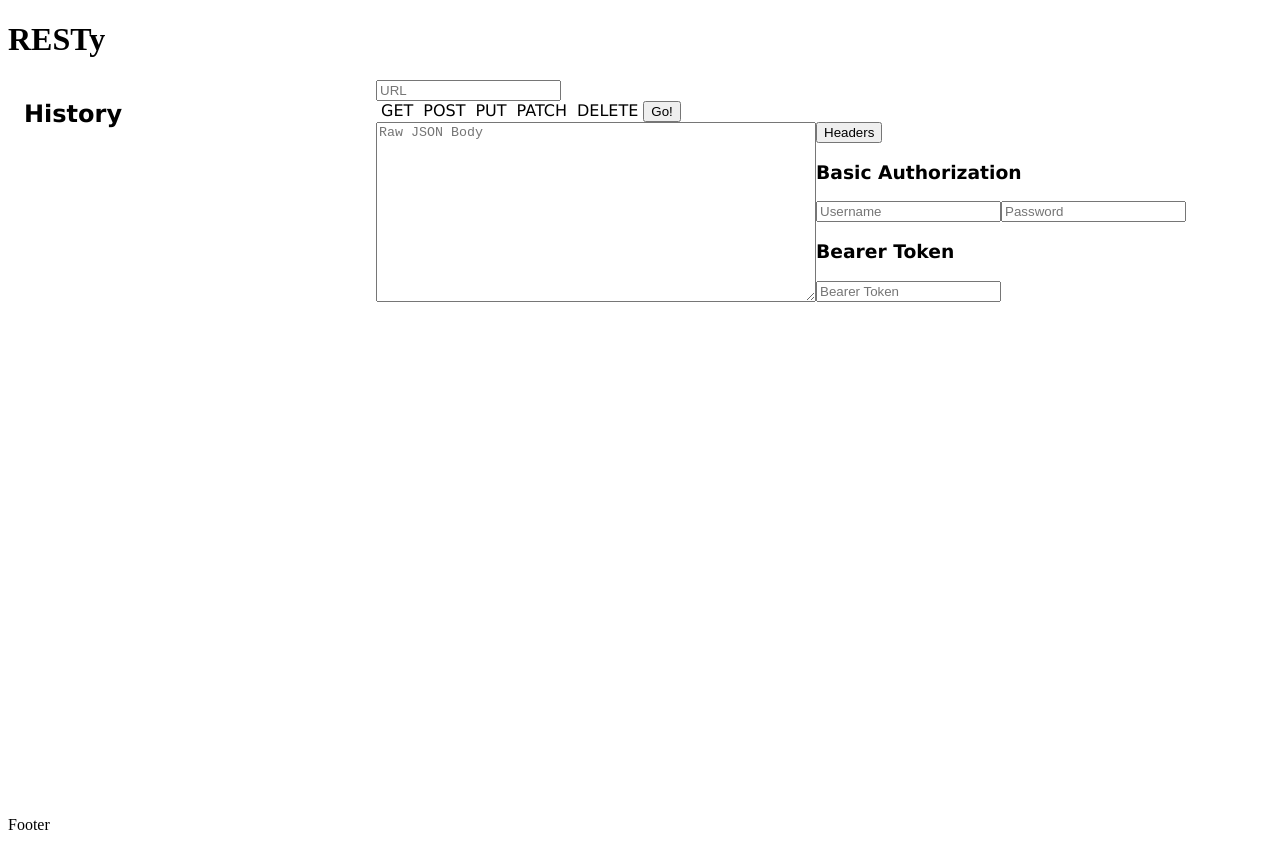
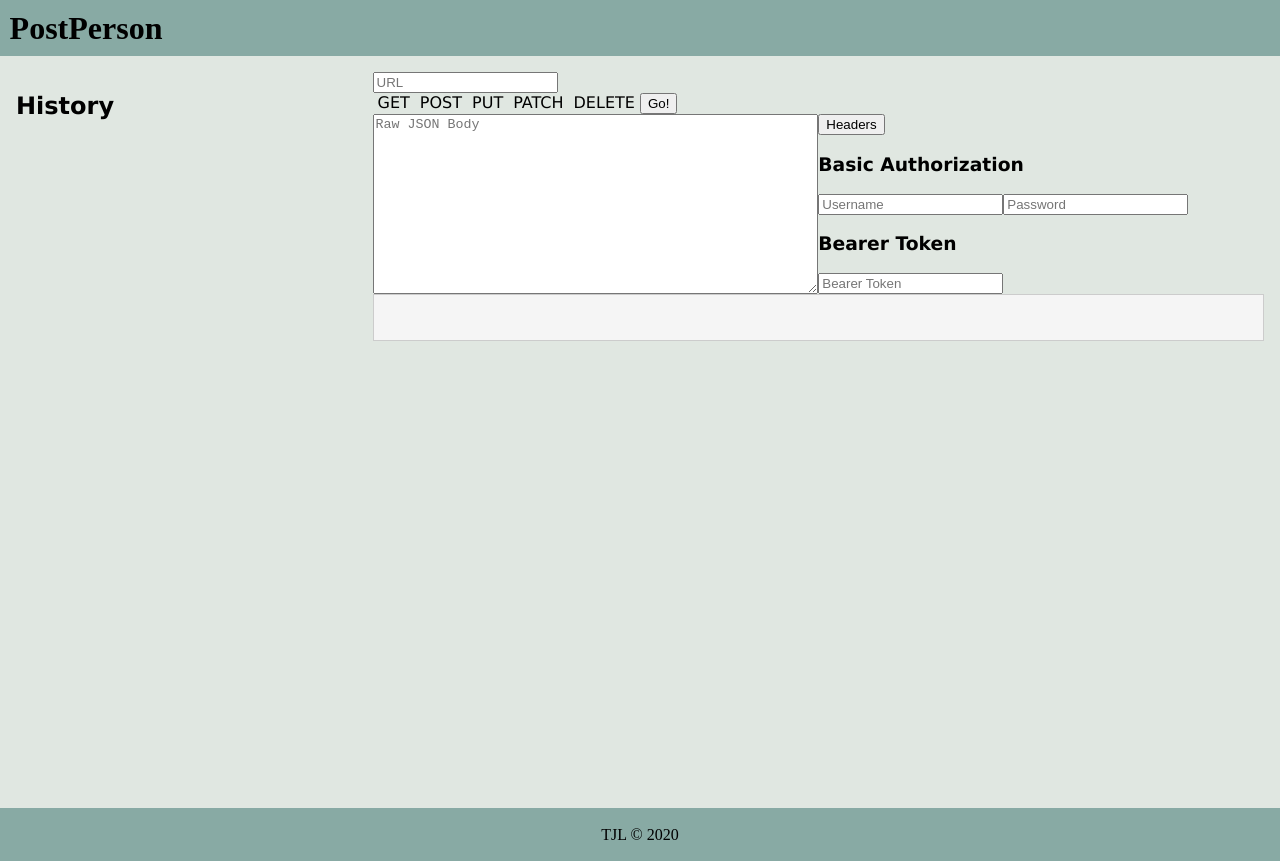
Before and after one commit to tess-jl/RESTy-lab, a React app: page / in a window 1280 px wide. Built offline with nearby package versions, Linux system fonts and the light colour scheme.

Commit message:
done with styling for now

```diff
--- a/src/components/Footer/Footer.css
+++ b/src/components/Footer/Footer.css
@@ -0,0 +1,9 @@
+.Footer {
+  margin: 0;
+  padding: 0.1rem;
+  border-bottom: medium, solid, darkblue;
+  background-color: rgb(136, 170, 164);
+
+  display: flex;
+  justify-content: center;
+}
--- a/src/components/Footer/Footer.js
+++ b/src/components/Footer/Footer.js
@@ -1,7 +1,10 @@
 import React from 'react';
+import styles from './Footer.css';
 
 const Footer = () => (
-  <p>Footer</p>
+  <section className={styles.Footer}>
+    <p>TJL &copy; 2020</p>
+  </section>
 );
 
 export default Footer;
--- a/src/components/Header/Header.css
+++ b/src/components/Header/Header.css
@@ -0,0 +1,9 @@
+.Header {
+  border-bottom: medium, solid, darkblue;
+  background-color: rgb(136, 170, 164);
+
+  h1 {
+    margin: 0;
+    padding: 0.3em;
+  }
+}
--- a/src/components/Header/Header.js
+++ b/src/components/Header/Header.js
@@ -1,7 +1,10 @@
 import React from 'react';
+import styles from './Header.css';
 
 const Header = () => (
-  <h1>RESTy</h1>
+  <div className={styles.Header}>
+    <h1>PostPerson</h1>
+  </div>
 );
 
 export default Header;
--- a/src/components/Result/Result.css
+++ b/src/components/Result/Result.css
@@ -0,0 +1,9 @@
+.Result {
+  background: #f5f5f5;
+  border: 1px solid #ccc;
+  flex: 1 1;
+  flex-basis: 0;
+  overflow: auto;
+  padding: 1em;
+
+}
--- a/src/components/Result/Result.js
+++ b/src/components/Result/Result.js
@@ -1,11 +1,12 @@
 import React from 'react';
 import PropTypes from 'prop-types';
+import styles from './Result.css';
 
 const Result = ({ responseBody }) => {
   return (
-    <>
+    <section className={styles.Result}>
       <pre>{responseBody}</pre>
-    </>
+    </section>
   );
 };
 
--- /dev/null
+++ b/src/index.css
@@ -0,0 +1,8 @@
+body {
+  background-color: rgb(224, 231, 225);
+  margin: 0;
+}
+
+html {
+  margin: 0;
+}
--- a/src/index.html
+++ b/src/index.html
@@ -5,7 +5,7 @@
   <meta charset="UTF-8">
   <meta name="viewport" content="width=device-width, initial-scale=1.0">
   <meta http-equiv="X-UA-Compatible" content="ie=edge">
-  <title>RESTy-lab</title>
+  <title>PostPerson</title>
 </head>
 
 <body>
--- a/src/index.js
+++ b/src/index.js
@@ -1,8 +1,9 @@
 import React from 'react';
 import { render } from 'react-dom';
 import App from './components/App';
+import styles from './index.css';
 
 render(
-  <App />,
+  <App className={styles}/>,
   document.getElementById('root')
 );
```
